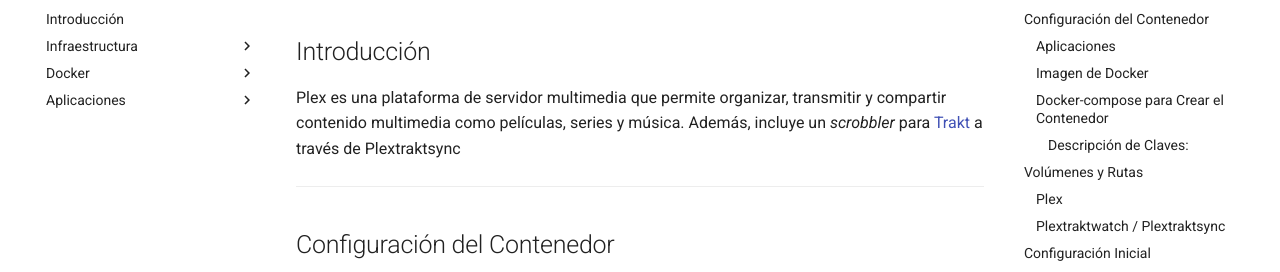
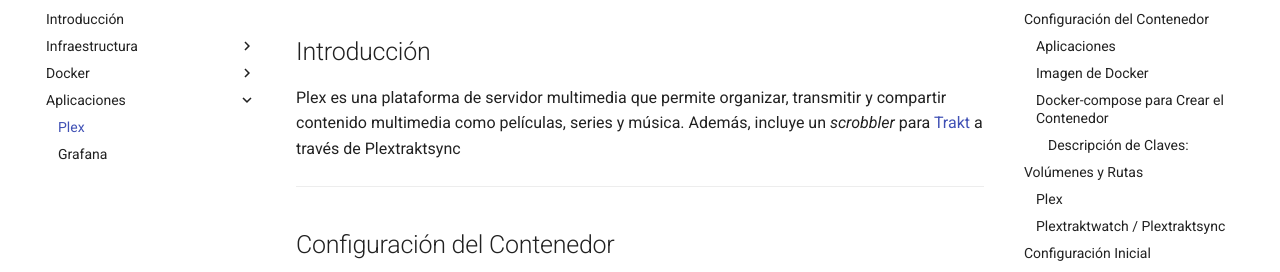
Before and after one commit to akio1337/akiohome-docs, an MkDocs documentation site: the page built from docs/aplicaciones/plex/index.md, in a window 1280 px wide. Shown: the part 146-418 px from the top of the page. Built offline with MkDocs 1.6.1 and Material for MkDocs 9.7.7, drawn with Linux system fonts in a browser that asks for light colours.

Commit message:
changed plex url

```diff
--- a/mkdocs.yml
+++ b/mkdocs.yml
@@ -10,8 +10,8 @@
       - Contenedores: docker/contenedores.md
       - Redes y Volúmenes: docker/redes_volumenes.md
   - Aplicaciones:
-      - Plex: aplicaciones/index.md
-      - Grafana: aplicaciones/grafana.md
+      - Plex: aplicaciones/plex/index.md
+      - Grafana: aplicaciones/grafana/grafana.md
 site_name: Documentación de AkioHome
 site_url: https://akio1337.github.io/akiohome-docs/
 use_directory_urls: false
```
